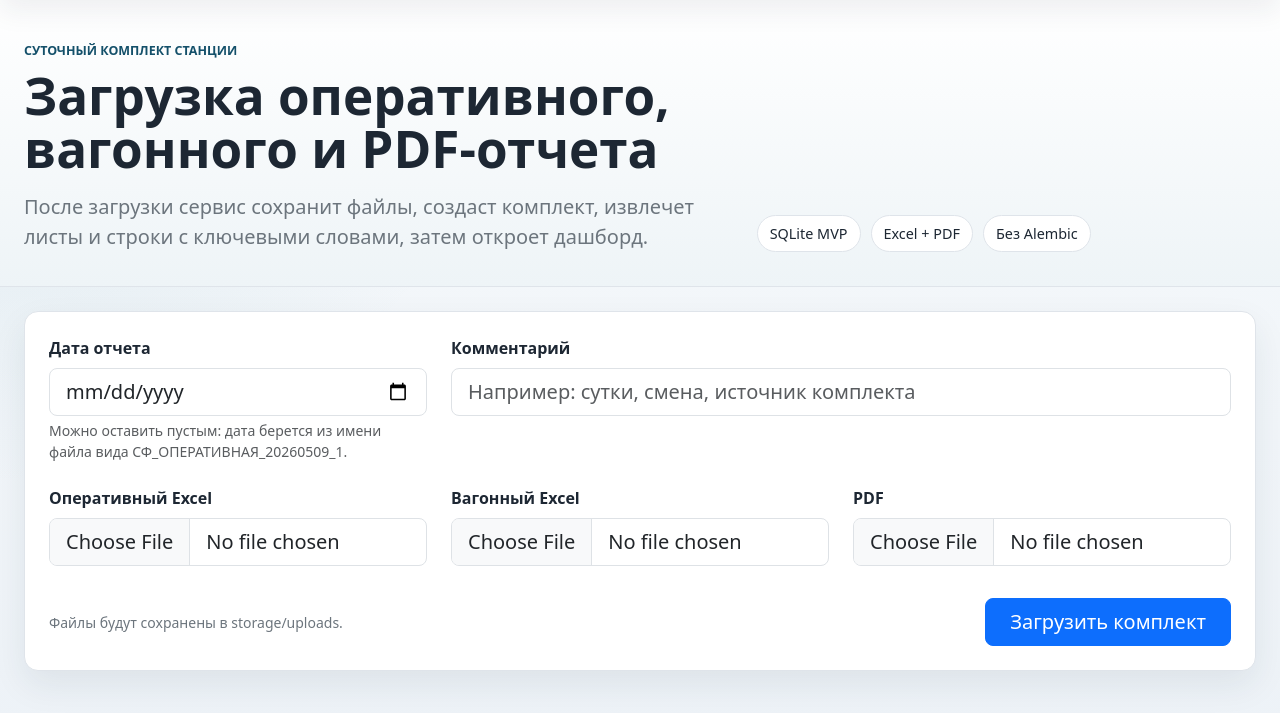
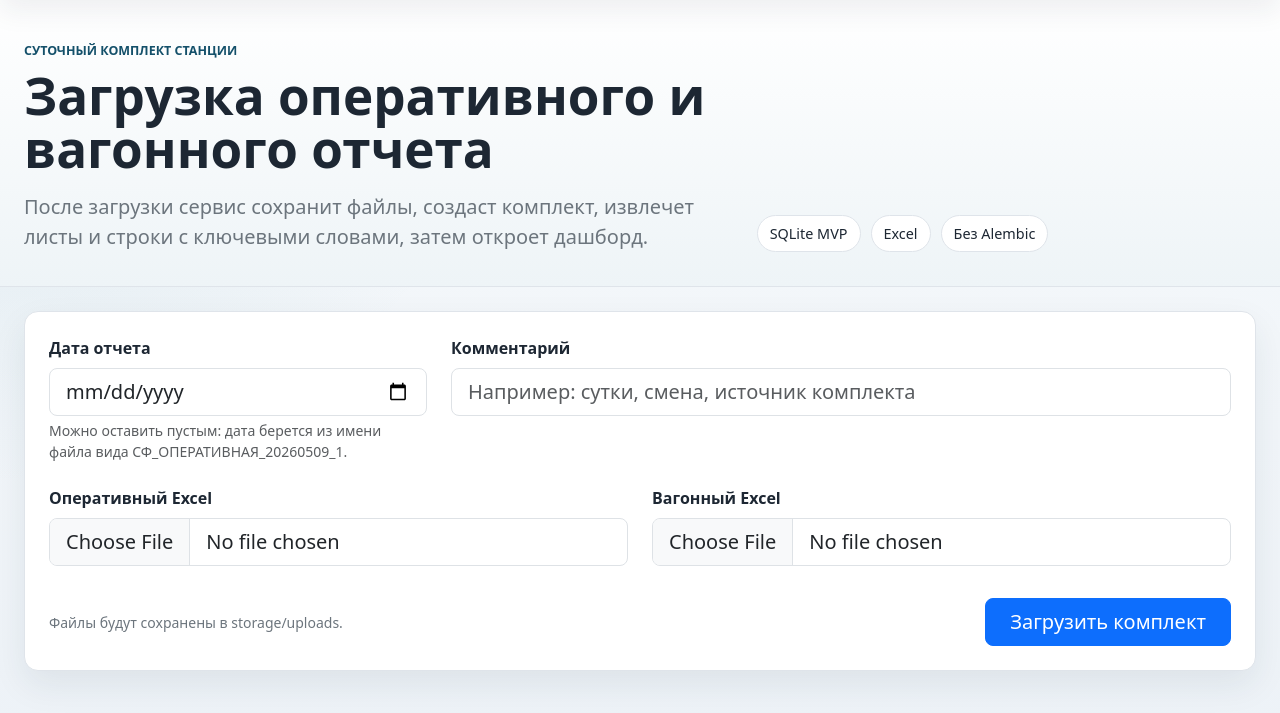
Before and after one commit to igocepuq085-hash/station-crm, a FastAPI app: template app/templates/upload.html in a window 1280 px wide. Shown: the part 57-770 px from the top of the page. Run offline with FastAPI, Linux system fonts and the light colour scheme; the template is opened without the code that fills it, so the values that code supplies are empty.

Commit message:
Make PDF report optional

```diff
--- a/app/routers/upload.py
+++ b/app/routers/upload.py
@@ -26,7 +26,7 @@ async def upload_reports(
     request: Request,
     operational_file: UploadFile = File(...),
     wagons_file: UploadFile = File(...),
-    pdf_file: UploadFile = File(...),
+    pdf_file: UploadFile | None = File(default=None),
     report_date: str = Form(default=""),
     comment: str | None = Form(default=None),
     db: Session = Depends(get_db),
--- a/app/services/analytics_service.py
+++ b/app/services/analytics_service.py
@@ -24,7 +24,6 @@ from app.services.product_wagon_service import false_park_coverage_warnings
 REQUIRED_REPORT_TYPES = {
     "operational_excel": "Оперативный Excel",
     "wagons_excel": "Вагонный Excel",
-    "scanned_pdf": "PDF",
 }
 
 
--- a/app/templates/upload.html
+++ b/app/templates/upload.html
@@ -8,7 +8,7 @@
     <div class="row align-items-end g-4">
       <div class="col-lg-7">
         <p class="eyebrow mb-2">Суточный комплект станции</p>
-        <h1 class="page-title mb-3">Загрузка оперативного, вагонного и PDF-отчета</h1>
+        <h1 class="page-title mb-3">Загрузка оперативного и вагонного отчета</h1>
         <p class="lead text-secondary mb-0">
           После загрузки сервис сохранит файлы, создаст комплект, извлечет листы и строки с ключевыми словами, затем откроет дашборд.
         </p>
@@ -16,7 +16,7 @@
       <div class="col-lg-5">
         <div class="status-strip">
           <span>SQLite MVP</span>
-          <span>Excel + PDF</span>
+          <span>Excel</span>
           <span>Без Alembic</span>
         </div>
       </div>
@@ -36,17 +36,13 @@
         <label for="comment" class="form-label">Комментарий</label>
         <input class="form-control form-control-lg" type="text" id="comment" name="comment" placeholder="Например: сутки, смена, источник комплекта">
       </div>
-      <div class="col-md-4">
+      <div class="col-md-6">
         <label for="operational_file" class="form-label">Оперативный Excel</label>
         <input class="form-control form-control-lg" type="file" id="operational_file" name="operational_file" accept=".xlsx,.xls" required>
       </div>
-      <div class="col-md-4">
+      <div class="col-md-6">
         <label for="wagons_file" class="form-label">Вагонный Excel</label>
         <input class="form-control form-control-lg" type="file" id="wagons_file" name="wagons_file" accept=".xlsx,.xls" required>
-      </div>
-      <div class="col-md-4">
-        <label for="pdf_file" class="form-label">PDF</label>
-        <input class="form-control form-control-lg" type="file" id="pdf_file" name="pdf_file" accept=".pdf" required>
       </div>
 
       <div class="col-12 d-flex justify-content-between align-items-center pt-2">
```
Also changed, not shown: app/services/package_service.py (+9 -5 lines), README.md.
